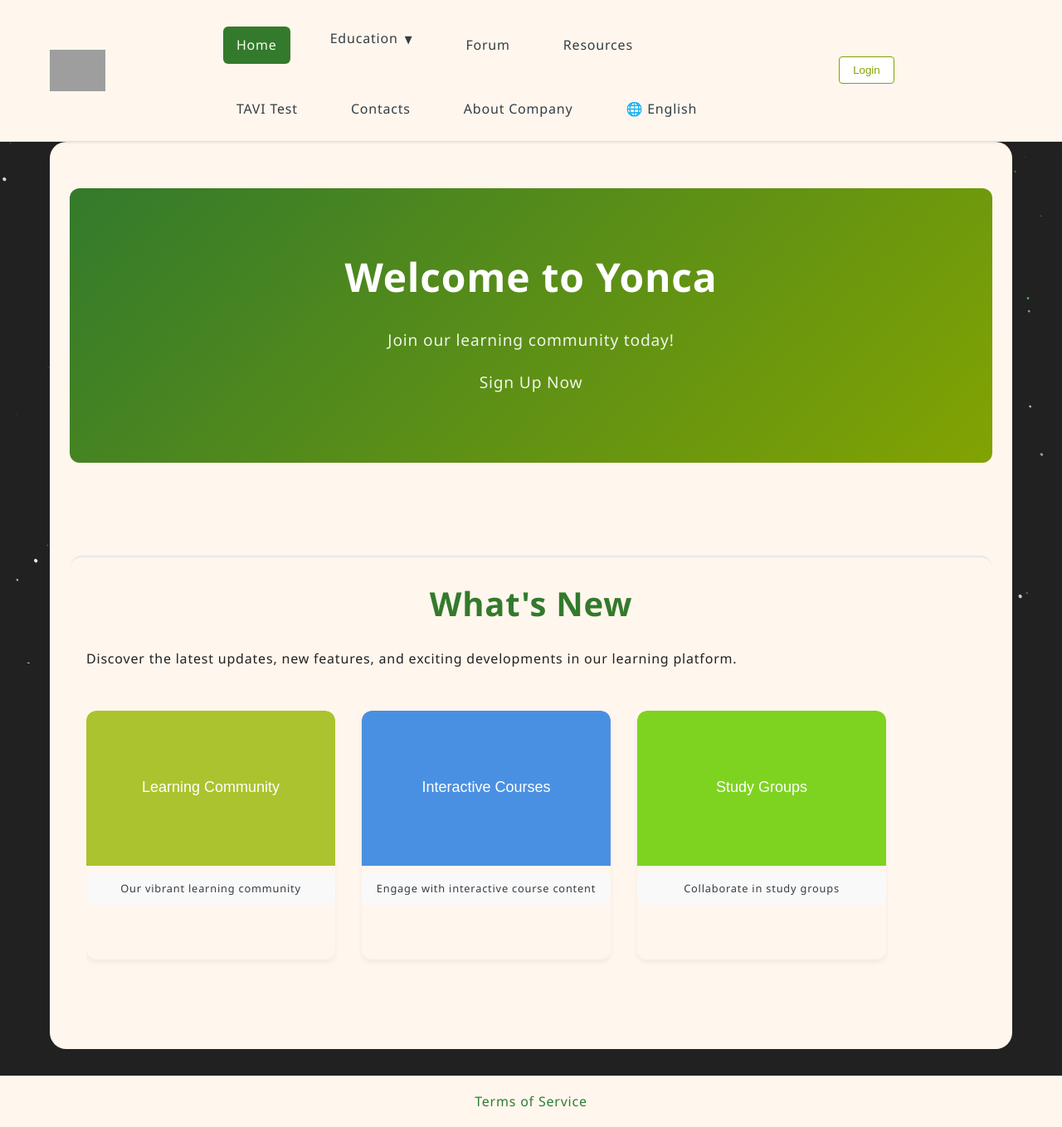
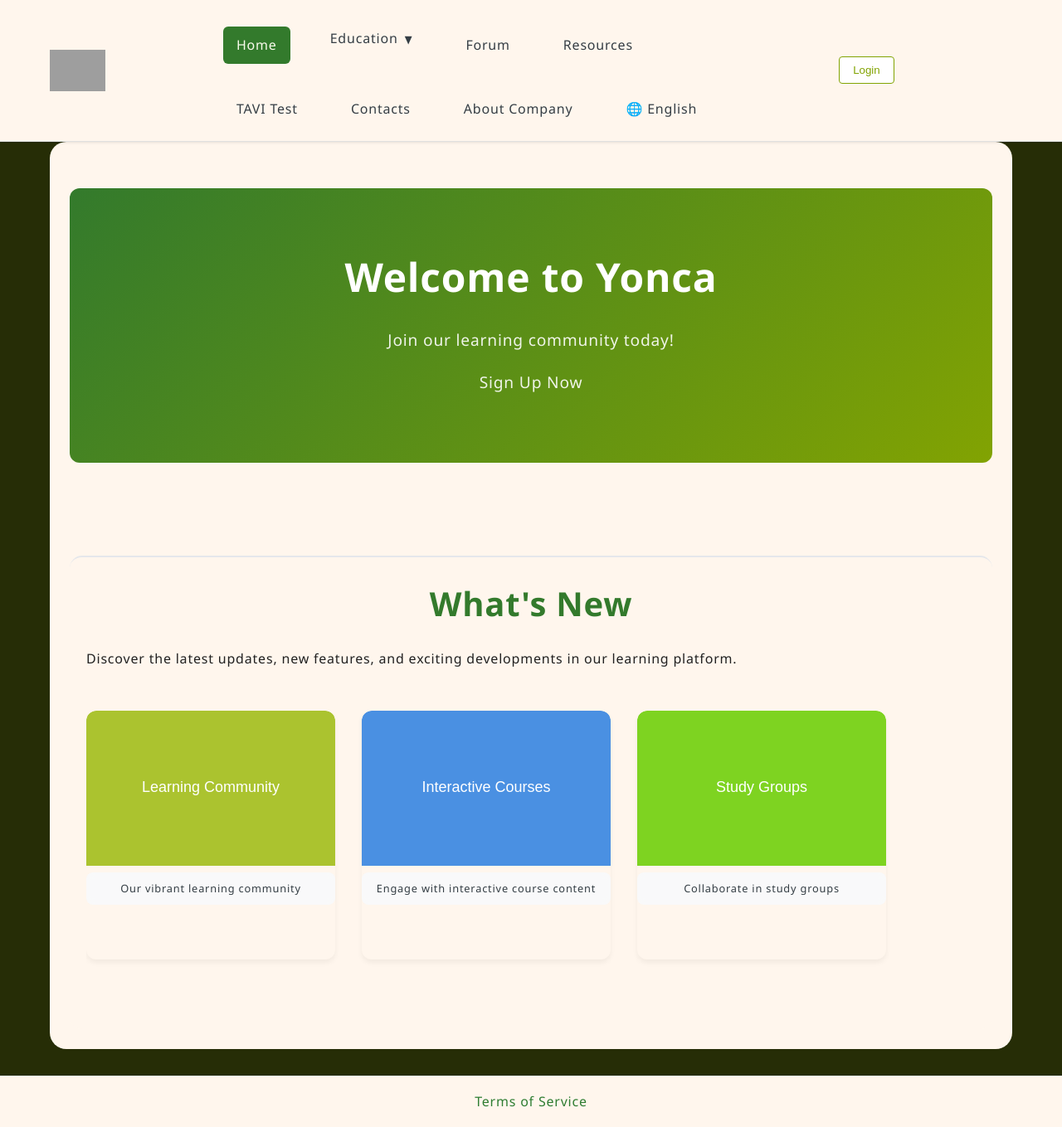
Before and after one commit to Catnip56A/Yonca, a Flask app: page / in a window 1280 px wide. Shown: the whole page at 83% size. Run offline with Flask 2, Linux system fonts and the light colour scheme; data that the repository does not hold is empty; some libraries are stand-ins or nearby versions; grey boxes are pictures that could not be loaded.

Commit message:
bg update

```diff
--- a/yonca/templates/index.html
+++ b/yonca/templates/index.html
@@ -20,14 +20,7 @@
             line-height: 1.8;
             letter-spacing: 0.05em;
             color: #212121;
-            background-color: #212121;
-        }
-
-        canvas {
-            position: fixed;
-            width: 100%;
-            height: 100%;
-            z-index: -1;
+            background-color: #262d06;
         }
 
         header {
@@ -1191,7 +1184,6 @@
     </style>
 </head>
 <body>
-    <canvas></canvas>
     <header>
         <div class="container">
             <div class="header-content">
@@ -3476,185 +3468,6 @@
         });
     </script>
     <script>
-        /*          *     .        *  .    *    *   .
- .  *  Stars move automatically toward center  .
- *  .  .   change these values:   .  *
-   .      * .        .          * .       */
-        const STAR_COLOR = '#fff';
-        const STAR_SIZE = 3;
-        const STAR_MIN_SCALE = 0.2;
-        const OVERFLOW_THRESHOLD = 50;
-        const STAR_COUNT = ( window.innerWidth + window.innerHeight ) / 8;
-
-        const canvas = document.querySelector( 'canvas' ),
-              context = canvas.getContext( '2d' );
-
-        let scale = 1, // device pixel ratio
-            width,
-            height;
-
-        let stars = [];
-
-        let velocity = { x: 0, y: 0, tx: 0, ty: 0, z: 0.0008 }; // Increased z for more noticeable movement
-
-        generate();
-        resize();
-        step();
-
-        window.onresize = resize;
-        // Removed mouse and touch event listeners to disable interactive movement
-
-        function generate() {
-
-           for( let i = 0; i < STAR_COUNT; i++ ) {
-            stars.push({
-              x: 0,
-              y: 0,
-              z: STAR_MIN_SCALE + Math.random() * ( 1 - STAR_MIN_SCALE ),
-              color: Math.random() < 0.20 ? `hsl(${100 + Math.random() * 40}, 70%, ${40 + Math.random() * 30}%)` : STAR_COLOR
-            });
-           }
-
-        }
-
-        function placeStar( star ) {
-
-          star.x = Math.random() * width;
-          star.y = Math.random() * height;
-
-        }
-
-        function recycleStar( star ) {
-
-          let direction = 'z';
-
-          let vx = Math.abs( velocity.x ),
-                vy = Math.abs( velocity.y );
-
-          if( vx > 1 || vy > 1 ) {
-            let axis;
-
-            if( vx > vy ) {
-              axis = Math.random() < vx / ( vx + vy ) ? 'h' : 'v';
-            }
-            else {
-              axis = Math.random() < vy / ( vx + vy ) ? 'v' : 'h';
-            }
-
-            if( axis === 'h' ) {
-              direction = velocity.x > 0 ? 'l' : 'r';
-            }
-            else {
-              direction = velocity.y > 0 ? 't' : 'b';
-            }
-          }
-
-          star.z = STAR_MIN_SCALE + Math.random() * ( 1 - STAR_MIN_SCALE );
-
-          if( direction === 'z' ) {
-            star.z = 0.1;
-            star.x = Math.random() * width;
-            star.y = Math.random() * height;
-          }
-          else if( direction === 'l' ) {
-            star.x = -OVERFLOW_THRESHOLD;
-            star.y = height * Math.random();
-          }
-          else if( direction === 'r' ) {
-            star.x = width + OVERFLOW_THRESHOLD;
-            star.y = height * Math.random();
-          }
-          else if( direction === 't' ) {
-            star.x = width * Math.random();
-            star.y = -OVERFLOW_THRESHOLD;
-          }
-          else if( direction === 'b' ) {
-            star.x = width * Math.random();
-            star.y = height + OVERFLOW_THRESHOLD;
-          }
-
-        }
-
-        function resize() {
-
-          scale = window.devicePixelRatio || 1;
-
-          width = window.innerWidth * scale;
-          height = window.innerHeight * scale;
-
-          canvas.width = width;
-          canvas.height = height;
-
-          stars.forEach( placeStar );
-
-        }
-
-        function step() {
-
-          context.clearRect( 0, 0, width, height );
-
-          update();
-          render();
-
-          requestAnimationFrame( step );
-
-        }
-
-        function update() {
-
-          velocity.tx *= 0.96;
-          velocity.ty *= 0.96;
-
-          velocity.x += ( velocity.tx - velocity.x ) * 0.8;
-          velocity.y += ( velocity.ty - velocity.y ) * 0.8;
-
-          stars.forEach( ( star ) => {
-
-            star.x += velocity.x * star.z;
-            star.y += velocity.y * star.z;
-
-            star.x += ( star.x - width/2 ) * velocity.z * star.z;
-            star.y += ( star.y - height/2 ) * velocity.z * star.z;
-            star.z += velocity.z;
-
-            // recycle when out of bounds
-            if( star.x < -OVERFLOW_THRESHOLD || star.x > width + OVERFLOW_THRESHOLD || star.y < -OVERFLOW_THRESHOLD || star.y > height + OVERFLOW_THRESHOLD ) {
-              recycleStar( star );
-            }
-
-          } );
-
-        }
-
-        function render() {
-
-          stars.forEach( ( star ) => {
-
-            context.beginPath();
-            context.lineCap = 'round';
-            context.lineWidth = STAR_SIZE * star.z * scale;
-            context.globalAlpha = 0.5 + 0.5*Math.random();
-            context.strokeStyle = star.color;
-
-            context.beginPath();
-            context.moveTo( star.x, star.y );
-
-            var tailX = velocity.x * 2,
-                tailY = velocity.y * 2;
-
-            // stroke() wont work on an invisible line
-            if( Math.abs( tailX ) < 0.1 ) tailX = 0.5;
-            if( Math.abs( tailY ) < 0.1 ) tailY = 0.5;
-
-            context.lineTo( star.x + tailX, star.y + tailY );
-
-            context.stroke();
-
-          } );
-
-        }
-    </script>
-    <script>
         // Prevent context menu on gallery images
         document.addEventListener('DOMContentLoaded', function() {
             const galleryImages = document.querySelectorAll('.gallery-item img');
```
